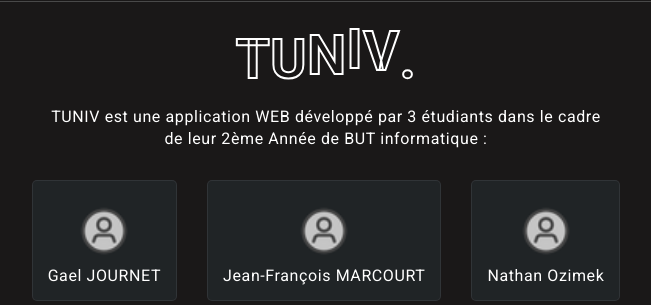
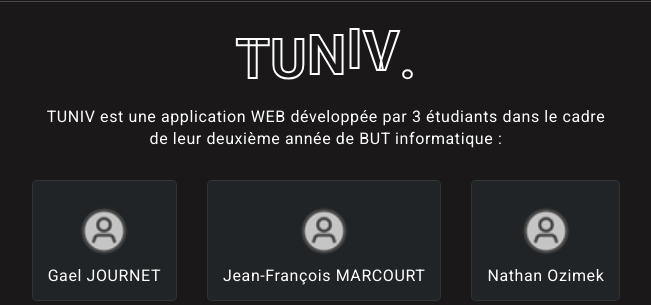
Before and after one commit to KaazDW/A2S3-SAE-TUNIV, a PHP site: page /pages/apropos.php in a window 1280 px wide. Shown: the part 180-485 px from the top of the page, without its empty margins (314-965 px from the left). Run offline with PHP 8.4, Linux system fonts and the light colour scheme.

Commit message:
Mise à jour DB

```diff
--- a/pages/apropos.php
+++ b/pages/apropos.php
@@ -23,7 +23,7 @@ if (empty($_SESSION["loggedIn"])) {
                 <h1>.</h1>
             </div>
         <!-- <h1>TUNIV.</h1> -->
-            <p>TUNIV est une application WEB développé par 3 étudiants dans le cadre de leur 2ème Année de BUT informatique :</p>
+            <p>TUNIV est une application WEB développée par 3 étudiants dans le cadre de leur deuxième année de BUT informatique :</p>
             <div class="card">
                 <div class="apropos-personnalcard">
                     <img src="../assets/img/account.png">
```
Also changed, not shown: config/database.db, dbase.db (deleted), pages/database.db (deleted).
